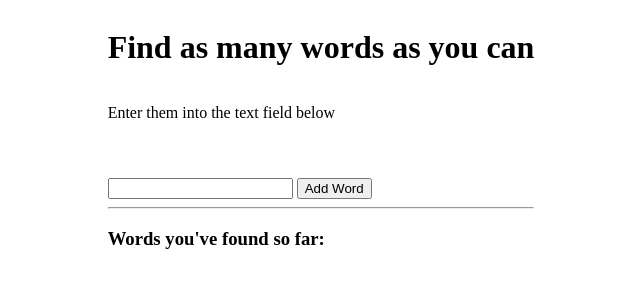
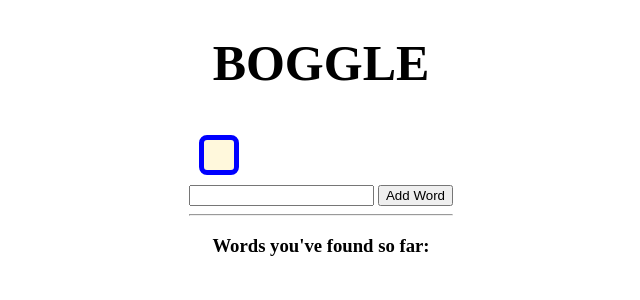
Before and after one commit to dmcconeghy/dmcconeghy.github.io, a Flask app: template flask/flask-boggle/templates/boggle.html in a window 1280 px wide. Shown: the top 300 px of the page, without its empty margins (319-959 px from the left). Run offline with Flask 2, Linux system fonts and the light colour scheme; the template is opened without the code that fills it, so the values that code supplies are empty; parts of the project's set-up code (start-up, migrations or seed data) failed here and were passed over.

Commit message:
Adds word-bank feature and styling

```diff
--- a/flask/flask-boggle/app.py
+++ b/flask/flask-boggle/app.py
@@ -13,13 +13,13 @@ debug = DebugToolbarExtension(app)
 boggle_game = Boggle()
 
 
-# @app.route("/")
-# def home_page():
-#     """ User selects start to start a boggle game"""
+@app.route("/")
+def home_page():
+    """ User selects start to start a boggle game"""
 
-#     return render_template("start.html")
+    return render_template("start.html")
 
-@app.route("/")
+@app.route("/boggle")
 def boggle_start():
     """ Boggle board appears"""
 
--- a/flask/flask-boggle/static/app.js
+++ b/flask/flask-boggle/static/app.js
@@ -11,11 +11,10 @@ class Boggle {
     }
 
     listWords(word) {
-        $(".words", this.board).append($("<li>", {text: word}));
-    }
+        $(".words", this.board).append($("<li>", { text: word }));
+      }
+    // We use the /validate route to pass JSON with the server's reply about a word submission
 
-    // We use the /validate route to pass JSON with the server's reply about a word submission
-    // This must be async because we have to wait on the server's reply about each checked word
 
     async handleSubmission(evt){
         // Do not reload page when a word is submitted
@@ -24,15 +23,21 @@ class Boggle {
 
         let word = $word.val();
 
-
         // empty submissions not allowed
         if (!word) {
             return;
         }
 
-        //logic for words already found
+        // logic for already found words
+        if (this.words.has(word)){
+            //reply with message already found
+            return;
+        }
+
+        //logic for words not already found
         const response = await axios.get("/validate", { params: { word: word }});
-        console.log(response)
+
+
         if (response.data.result === "not-word"){
             //reply with error for non-word
             console.log("That isn't a word.")
@@ -40,10 +45,13 @@ class Boggle {
             //reply with error for duplicate word
             console.log("That word isn't on this board.")
         } else {
-            //valid word
-            console.log("You found a word.")
+            this.listWords(word);
+            this.words.add(word);
+            //reply with success message
             //calculate score
-            //add word to bank
         }
+
+        //no matter what's entered, clear for the next entry
+        $word.val("").focus()
     }
 }
--- a/flask/flask-boggle/static/styles.css
+++ b/flask/flask-boggle/static/styles.css
@@ -5,11 +5,36 @@
     margin: 0 auto;
 }
 
+h1 {
+    text-align: center;
+    font-size: 50px;
+}
+
 table {
-    padding: 20px;
+    padding: 15px;
+    border: 5px solid blue;
+    border-radius: 20%;
+    margin: 10px;
+    background-color: cornsilk;
 }
 
 td {
-    width: 25px;
-    height: 25px
+    width: 45px;
+    height: 45px;
+    font-size: 38px;
+    border: 1px solid black;
+    border-radius: 30%;
+    vertical-align: middle;
+    text-align: center;
+    background-color: cadetblue;
+    padding: 3px;
+    cursor: pointer;
 }
+
+.submit-word {
+    text-align: center;
+}
+
+#word-bank {
+    text-align: center;
+}
--- a/flask/flask-boggle/templates/base.html
+++ b/flask/flask-boggle/templates/base.html
@@ -5,6 +5,7 @@
   <link rel="stylesheet" href="/static/styles.css">
 </head>
 <body>
+  <h1>BOGGLE</h1>
   {% block content %}{% endblock %}
 </body>
 </html>
--- a/flask/flask-boggle/templates/boggle.html
+++ b/flask/flask-boggle/templates/boggle.html
@@ -5,10 +5,6 @@
 {% block content %}
 
     <div id="main">
-
-        <h1>Find as many words as you can</h1>
-
-        <p>Enter them into the text field below</p>
 
         <section id="boggle">
 
@@ -28,7 +24,7 @@
         </form>
 
         <hr>
-        <h3>Words you've found so far: </h3>
+        <h3 id="word-bank">Words you've found so far: </h3>
 
         <!-- JS to handle messages, words, scores -->
 
```
Also changed, not shown: flask/flask-boggle/templates/start.html (+6 -2 lines).
